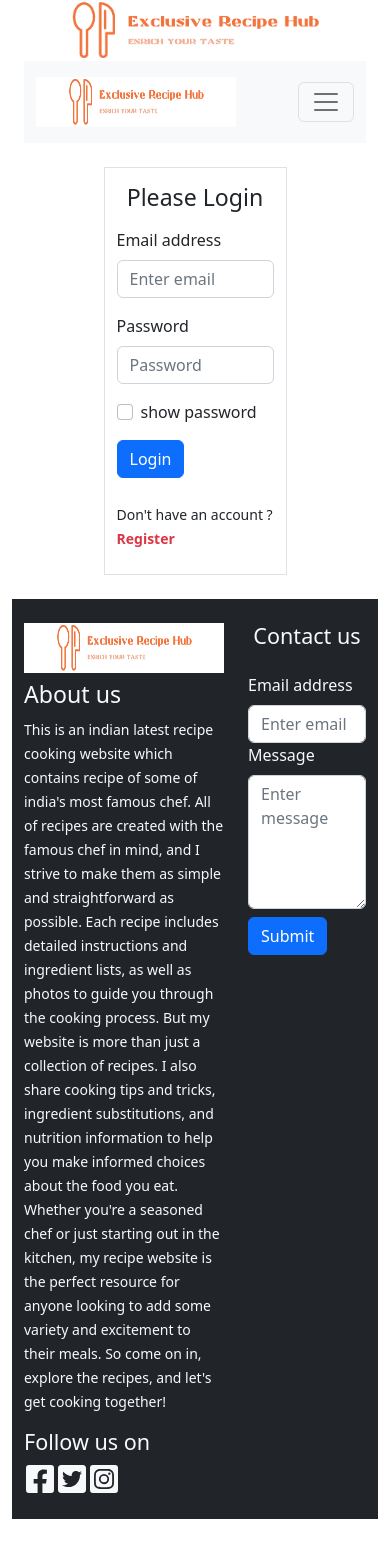
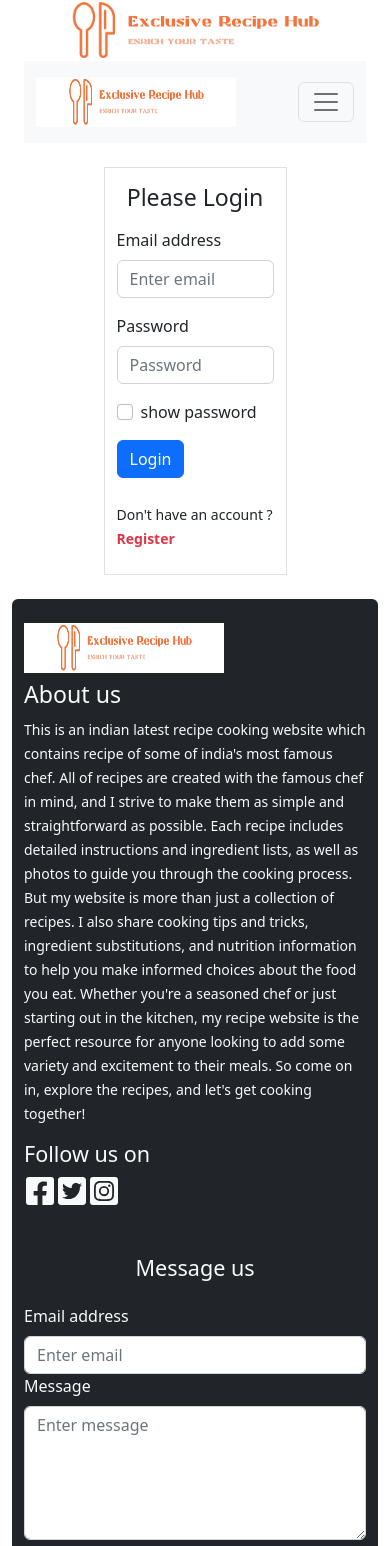
Before and after one commit to Utsho11/Exclusive-Recipe-Hub, a React (Vite) app: page /login in a window 390 px wide. Shown: the top 1546 px of the page. Before the commit the page ends 1519 px from the top, so only its background shows below. Built offline with nearby package versions, Linux system fonts and the light colour scheme; no server answers.

Commit message:
footer responsive

```diff
--- a/src/Pages/Banner/Banner1.jsx
+++ b/src/Pages/Banner/Banner1.jsx
@@ -6,7 +6,7 @@ const Banner1 = () => {
     return (
         <Row xs={1} lg={3} >
             <Col>
-                <Card className="subscriber bg-danger bg-opacity-75 text-light">
+                <Card className="mb-2 subscriber bg-danger bg-opacity-75 text-light">
                     <Card.Body>
                         <Card.Title>
                             <h1>Subscribers</h1>
@@ -18,7 +18,7 @@ const Banner1 = () => {
                 </Card>
             </Col>
             <Col>
-                <Card className='bg-warning bg-opacity-50 text-danger'>
+                <Card className='mb-2 bg-warning bg-opacity-50 text-danger'>
                     <Card.Body>
                         <Card.Title>
                             <h1>Total views</h1>
@@ -30,7 +30,7 @@ const Banner1 = () => {
                 </Card>
             </Col>
             <Col>
-                <Card className='bg-primary bg-opacity-50 text-light'>
+                <Card className='mb-2 bg-primary bg-opacity-50 text-light'>
                     <Card.Body>
                         <Card.Title>
                             <h1>Likes</h1>
--- a/src/Pages/Banner/Banner2.jsx
+++ b/src/Pages/Banner/Banner2.jsx
@@ -5,7 +5,7 @@ const Banner2 = () => {
     const cardShadow = "0px 0px 10px rgba(0, 0, 0, 0.5)";
     return (
         <Row xs={1} lg={3} className='mb-5'>
-        <Col>
+        <Col className='mb-4'>
             <Card style={{boxShadow: cardShadow}}>
                 <Card.Body>
                     <div className='text-center'>
@@ -20,7 +20,7 @@ const Banner2 = () => {
                 </Card.Body>
             </Card>
         </Col>
-        <Col>
+        <Col className='mb-4'>
             <Card style={{boxShadow: cardShadow}}>
                 <Card.Body>
                     <div className='text-center'>
@@ -35,7 +35,7 @@ const Banner2 = () => {
                 </Card.Body>
             </Card>
         </Col>
-        <Col>
+        <Col className='mb-4'>
             <Card style={{boxShadow: cardShadow}}>
                 <Card.Body>
                     <div className='text-center'>
--- a/src/shared/footer/Footer.jsx
+++ b/src/shared/footer/Footer.jsx
@@ -6,8 +6,8 @@ import { FaFacebookSquare, FaInstagramSquare, FaTwitterSquare } from 'react-icon
 
 const Footer = () => {
     return (
-        <Container className='bg-dark text-light'>
-            <Row>
+        <Container className='bg-dark text-light rounded'>
+            <Row xs={1} lg={2}>
                 <Col>
                     <div className='my-4'>
                         <img style={{ width: '200px', height: '50px' }} src={logo} alt="" />
@@ -25,7 +25,7 @@ const Footer = () => {
                     </div>
                 </Col>
                 <Col>
-                    <h4 className='text-center my-4'>Contact us</h4>
+                    <h4 className='text-center my-4'>Message us</h4>
                     <div>
                         <Form>
                             <Form.Group controlId="formBasicEmail">
```
